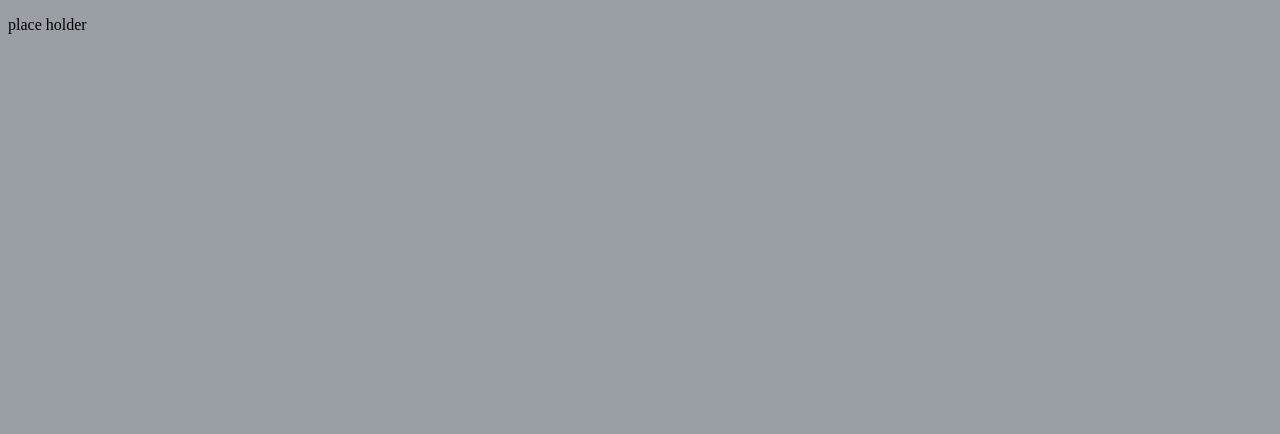
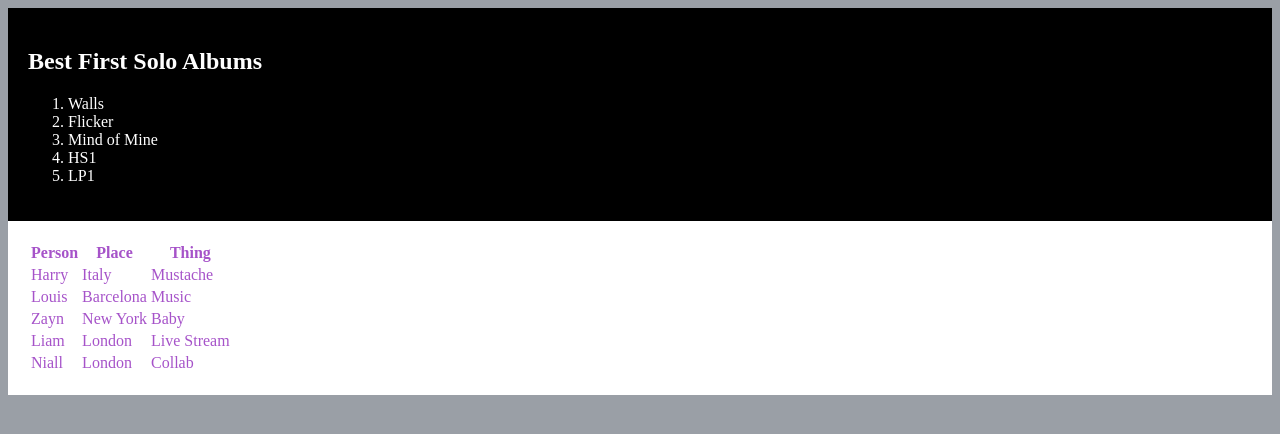
Before and after one commit to Emily-Jette/Unit2-06, a plain HTML site: page index2.html in a window 1280 px wide. Drawn offline with Linux system fonts and the light colour scheme.

Commit message:
index2 finished with ids

```diff
--- a/index2.html
+++ b/index2.html
@@ -9,13 +9,50 @@
     <link href="style.css" rel="stylesheet" type="text/css" />
   </head>
   <body style="background-color:#9a9fa6;">
-    <div>
-      <p> place holder</p>
+    <div style="background-color:black; color:white;padding:20px;">
+      <h2 id="subject">Best First Solo Albums</h2>
+      <ol id="albums">
+        <li>Walls</li>
+        <li>Flicker</li>
+        <li>Mind of Mine</li>
+        <li>HS1</li>
+        <li>LP1</li>
+      </ol>
+    </div>
+    <div style="background-color:white; color:#a653c9;padding:20px;">
+      <table id="mytable" style:"width:100%">
+        <tr>
+          <th>Person</th>
+          <th>Place</th>
+          <th>Thing</th>
+        </tr>
+        <tr>
+          <td>Harry</td>
+          <td>Italy</td>
+          <td>Mustache</td>
+        </tr>
+        <tr>
+          <td>Louis</td>
+          <td>Barcelona</td>
+          <td>Music</td>
+        </tr>
+        <tr>
+          <td>Zayn</td>
+          <td>New York</td>
+          <td>Baby</td>
+        </tr>
+        <tr>
+          <td>Liam</td>
+          <td>London</td>
+          <td>Live Stream</td>
+        </tr>
+        <tr>
+          <td>Niall</td>
+          <td>London</td>
+          <td>Collab</td>
+        </tr>
+      </table>
     </div>
    <script src="script.js"></script>
   </body>
 </html>
-<!-- Extra(use div for following)
-1. list
-2. a table
-3.colored text-->
```
